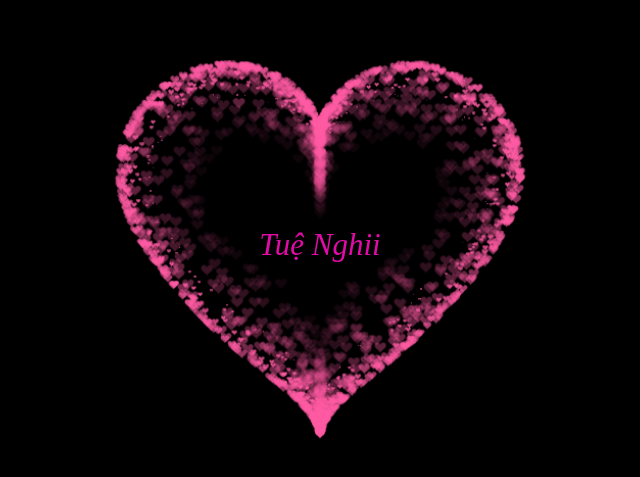
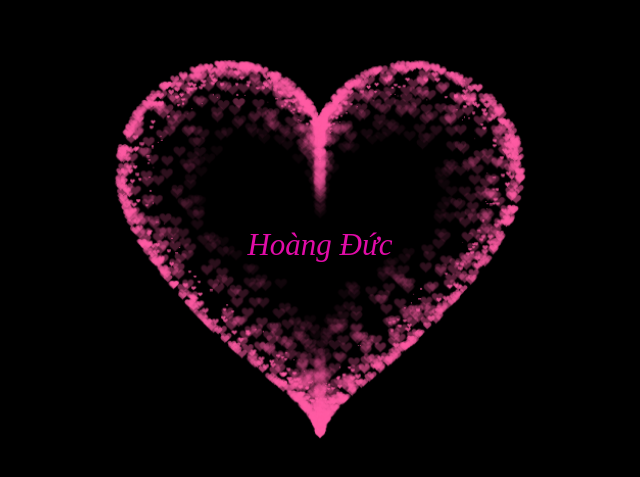
Before and after one commit to Hoag98Duc/heart, a plain HTML site: page index.html in a window 1280 px wide. Shown: the part 153-630 px from the top of the page, without its empty margins (320-960 px from the left). Drawn offline with Linux system fonts and the light colour scheme.

Commit message:
Update index.html

```diff
--- a/index.html
+++ b/index.html
@@ -331,6 +331,6 @@ var ParticlePool = (function() {
         align-items: center;
         justify-content: center;
         margin-bottom: 5px;
-        text-align: center;"> Tuệ Nghii </div>
+        text-align: center;"> Hoàng Đức </div>
  </BODY>
 </HTML>
```
